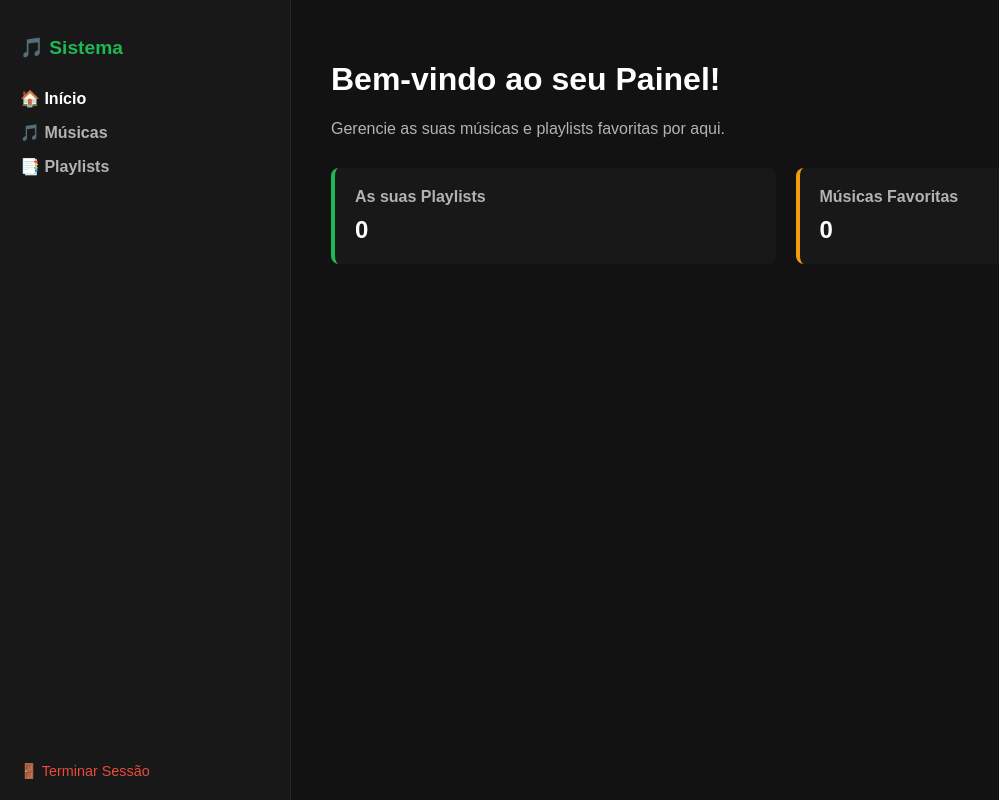
After one commit to manoelsenai143-oss/catalago-musica, a Flask app: page /usuario/home in a window 1280 px wide. The commit adds this page. Shown: the whole page, without its empty margins (0-999 px from the left). Run offline with Flask 3, Linux system fonts and the light colour scheme; some libraries are stand-ins or nearby versions.

Commit message:
atualizando

```diff
--- a/python/app.py
+++ b/python/app.py
@@ -5,10 +5,48 @@ from database import criar_conexao
 
 app = Flask(__name__)
 
+@app.route('/')
+def pagina_escolha_login():
+    return render_template('login.html')
+
+@app.route('/login/admin')
+def login_admin_page():
+    return render_template('login_admin.html')
+
+@app.route('/login/musico')
+def login_musico_page():
+    return render_template('login_musico.html')
 
 
+@app.route('/login/usuario', methods=['GET', 'POST'])
+def login_usuario():
+    erro = None
+    if request.method == 'POST':
+        email = request.form['email']
+        senha = request.form['senha']
+
+        conexao = criar_conexao()
+        cursor = conexao.cursor(cursor_factory=RealDictCursor)
+
+        cursor.execute("""
+            SELECT id, nome_usuario, email
+            FROM "USUARIO"
+            WHERE email = %s AND senha = %s
+        """, (email, senha))
+
+        usuario = cursor.fetchone()
+        cursor.close()
+        conexao.close()
+
+        if usuario:
+            return redirect(url_for('usuario_home'))
+        else:
+            erro = "Email ou senha incorretos."
+
+    return render_template('login_usuario.html', erro=erro)
+
 # 1 - Cadastrar usuário
-@app.route('/usuarios', methods=['GET', 'POST'])
+@app.route('/cadastrar_usuario', methods=['GET', 'POST'])
 def cadastrar_usuario():
     if request.method == 'POST':
         nome = request.form['nome_usuario']
@@ -25,38 +63,17 @@ def cadastrar_usuario():
         cursor.close()
         conexao.close()
 
-        # Após cadastrar com sucesso, redireciona para a página de login
-        return redirect(url_for('fazer_login'))
+        return redirect(url_for('login_usuario'))
 
     return render_template("cadastrar_usuario.html")
 
 
 # Rota de Login (GET mostra o formulário, POST valida no banco)
-@app.route('/login', methods=['GET', 'POST'])
-def fazer_login():
-    erro = None
-    if request.method == 'POST':
-        email = request.form['email']
-        senha = request.form['senha']
 
-        conexao = criar_conexao()
-        cursor = conexao.cursor(cursor_factory=RealDictCursor)
-        cursor.execute("""
-            SELECT id, nome_usuario
-            FROM "USUARIO"
-            WHERE email = %s AND senha = %s
-        """, (email, senha))
-        usuario = cursor.fetchone()
-        cursor.close()
-        conexao.close()
-
-        if usuario:
-            # Login bem-sucedido, redireciona para a listagem de músicas
-            return redirect(url_for('listar_musicas'))
-        else:
-            erro = "Email ou senha incorretos."
-
-    return render_template("login.html", erro=erro)
+@app.route('/usuario/home')
+def usuario_home():
+    # Aqui pode depois verificar se o utilizador está logado, se necessário
+    return render_template('usuario_home.html')
 
 # 3 - Cadastrar música
 @app.route('/musicas/novo', methods=['GET', 'POST'])
@@ -233,31 +250,28 @@ def excluir_musica(id_musica):
 
 
 # 8 - Criar playlist
-@app.route('/playlists', methods=['POST'])
+@app.route('/playlists/novo', methods=['GET', 'POST'])
 def criar_playlist():
-    dados = request.get_json()
-    nome_playlist = dados.get('nome_playlist')
-    id_usuario = dados.get('id_usuario')
+    if request.method == 'POST':
+        nome_playlist = request.form['nome_playlist']
+        id_usuario = request.form['id_usuario']
 
-    if not id_usuario:
-        return jsonify({"erro": "ID do usuário é obrigatório."}), 400
+        conexao = criar_conexao()
+        cursor = conexao.cursor()
 
-    conexao = criar_conexao()
-    cursor = conexao.cursor()
+        cursor.execute("""
+            INSERT INTO "PLAYLIST" (nome_playlist, id_usuario)
+            VALUES (%s, %s)
+        """, (nome_playlist, id_usuario))
 
-    cursor.execute("""
-        INSERT INTO "PLAYLIST" (nome_playlist, id_usuario)
-        VALUES (%s, %s)
-        RETURNING id_playlist;
-    """, (nome_playlist, id_usuario))
+        conexao.commit()
+        cursor.close()
+        conexao.close()
 
-    novo_id = cursor.fetchone()[0]
-    conexao.commit()
-    cursor.close()
-    conexao.close()
+        # Alterado para redirecionar para a lista de playlists
+        return redirect(url_for('listar_playlists'))
 
-    return jsonify({"mensagem": "Playlist criada com sucesso!", "id_playlist": novo_id}), 201
-
+    return render_template("criar_playlist.html")
 
 # 9 - Listar playlists
 @app.route('/playlists', methods=['GET'])
@@ -265,38 +279,61 @@ def listar_playlists():
     conexao = criar_conexao()
     cursor = conexao.cursor(cursor_factory=RealDictCursor)
 
+    # Usamos o LEFT JOIN para trazer as músicas e o STRING_AGG para agrupá-las
     cursor.execute("""
-        SELECT p.id_playlist, p.nome_playlist, u.nome_usuario
+        SELECT
+            p.id_playlist,
+            p.nome_playlist,
+            u.nome_usuario,
+            STRING_AGG(m.titulo, ', ') AS musicas
         FROM "PLAYLIST" p
         JOIN "USUARIO" u ON p.id_usuario = u.id
+        JOIN "PLAYLIST_MUSICA" pm ON p.id_playlist = pm.id_playlist
+        JOIN "MUSICA" m ON pm.id_musica = m.id_musica
+        GROUP BY p.id_playlist, p.nome_playlist, u.nome_usuario
+        ORDER BY p.id_playlist ASC
     """)
     resultados = cursor.fetchall()
     cursor.close()
     conexao.close()
 
-    return jsonify(resultados), 200
+    return render_template("listar_playlists.html", playlists=resultados)
 
 
 # 10 - Adicionar música à playlist
-@app.route('/playlists/adicionar-musica', methods=['POST'])
+@app.route('/playlists/adicionar-musica', methods=['GET', 'POST'])
 def adicionar_musica_playlist():
-    dados = request.get_json()
-    id_playlist = dados.get('id_playlist')
-    id_musica = dados.get('id_musica')
+    conexao = criar_conexao()
 
-    conexao = criar_conexao()
-    cursor = conexao.cursor()
+    if request.method == 'POST':
+        id_playlist = request.form.get('id_playlist')
+        id_musica = request.form.get('id_musica')
 
-    cursor.execute("""
-        INSERT INTO "PLAYLIST_MUSICA" (id_playlist, id_musica)
-        VALUES (%s, %s)
-    """, (id_playlist, id_musica))
+        cursor = conexao.cursor()
+        cursor.execute("""
+            INSERT INTO "PLAYLIST_MUSICA" (id_playlist, id_musica)
+            VALUES (%s, %s)
+        """, (id_playlist, id_musica))
 
-    conexao.commit()
+        conexao.commit()
+        cursor.close()
+        conexao.close()
+
+        return redirect(url_for('listar_playlists'))
+
+    # GET: Busca as playlists e as músicas para preencher os menus <select>
+    cursor = conexao.cursor(cursor_factory=RealDictCursor)
+
+    cursor.execute('SELECT id_playlist, nome_playlist FROM "PLAYLIST"')
+    playlists = cursor.fetchall()
+
+    cursor.execute('SELECT id_musica, titulo FROM "MUSICA"')
+    musicas = cursor.fetchall()
+
     cursor.close()
     conexao.close()
 
-    return jsonify({"mensagem": "Música adicionada à playlist com sucesso!"}), 201
+    return render_template("adicionar_musica_playlist.html", playlists=playlists, musicas=musicas)
 
 
 if __name__ == '__main__':
--- /dev/null
+++ b/python/static/style.css
@@ -0,0 +1,68 @@
+/* Estilos Globais */
+body {
+    background-color: #121212;
+    color: #fff;
+    margin: 0;
+    font-family: Arial, sans-serif;
+    display: flex;
+    height: 100vh;
+}
+
+/* Menu Lateral */
+.menu-lateral {
+    width: 250px;
+    background-color: #181818;
+    padding: 20px;
+    display: flex;
+    flex-direction: column;
+    border-right: 1px solid #282828;
+}
+
+.menu-lateral h2 {
+    color: #1db954;
+    font-size: 1.2rem;
+    margin-bottom: 30px;
+}
+
+.menu-lateral nav {
+    display: flex;
+    flex-direction: column;
+    gap: 15px;
+}
+
+.menu-lateral nav a {
+    color: #b3b3b3;
+    text-decoration: none;
+    font-weight: bold;
+}
+
+.menu-lateral nav a.ativo, .menu-lateral nav a:hover {
+    color: #fff;
+}
+
+/* Conteúdo Principal / Dashboard */
+.conteudo-principal {
+    flex-grow: 1;
+    padding: 40px;
+    overflow-y: auto;
+}
+
+.cards-grid {
+    display: grid;
+    grid-template-columns: repeat(auto-fit, minmax(200px, 1fr));
+    gap: 20px;
+}
+
+.card {
+    background-color: #181818;
+    padding: 20px;
+    border-radius: 8px;
+}
+
+.card-verde {
+    border-left: 4px solid #1db954;
+}
+
+.card-laranja {
+    border-left: 4px solid #f39c12;
+}
--- /dev/null
+++ b/python/templates/usuario_home.html
@@ -0,0 +1,45 @@
+<!DOCTYPE html>
+<html lang="pt-BR">
+<head>
+    <meta charset="UTF-8">
+    <title>Painel do Utilizador</title>
+    <link rel="stylesheet" href="{{ url_for('static', filename='style.css') }}">
+</head>
+<body>
+
+    <!-- Menu Lateral -->
+    <div class="menu-lateral">
+        <h2>🎵 Sistema</h2>
+        <nav>
+            <a href="/usuario/home" class="ativo">🏠 Início</a>
+            <a href="/musicas">🎵 Músicas</a>
+            <a href="/playlists">📑 Playlists</a>
+        </nav>
+
+        <div style="margin-top: auto;">
+            <a href="/login" style="color: #e74c3c; font-size: 0.9rem; text-decoration: none;">🚪 Terminar Sessão</a>
+        </div>
+    </div>
+
+    <!-- Conteúdo Principal -->
+    <div class="conteudo-principal">
+        <header style="margin-bottom: 30px;">
+            <h1>Bem-vindo ao seu Painel!</h1>
+            <p style="color: #b3b3b3;">Gerencie as suas músicas e playlists favoritas por aqui.</p>
+        </header>
+
+        <div class="cards-grid">
+            <div class="card card-verde">
+                <h3 style="margin: 0 0 10px 0; font-size: 1rem; color: #b3b3b3;">As suas Playlists</h3>
+                <p style="font-size: 1.5rem; font-weight: bold; margin: 0;">0</p>
+            </div>
+
+            <div class="card card-laranja">
+                <h3 style="margin: 0 0 10px 0; font-size: 1rem; color: #b3b3b3;">Músicas Favoritas</h3>
+                <p style="font-size: 1.5rem; font-weight: bold; margin: 0;">0</p>
+            </div>
+        </div>
+    </div>
+
+</body>
+</html>
```
Also changed, not shown: python/database.py (+17 -8 lines), python/templates/adicionar_musica_playlist.html (added, +37 -0 lines), python/templates/base.html (added, +53 -0 lines), python/templates/criar_playlist.html (added, +23 -0 lines), python/templates/listar_playlists.html (added, +40 -0 lines), python/templates/login.html (+13 -16 lines), python/templates/login_admin.html (added, +23 -0 lines), python/templates/login_musico.html (added, +23 -0 lines), python/templates/login_usuario.html (added, +36 -0 lines), python/teste.py (added, +12 -0 lines), python/templates/dashboard.html (added).
